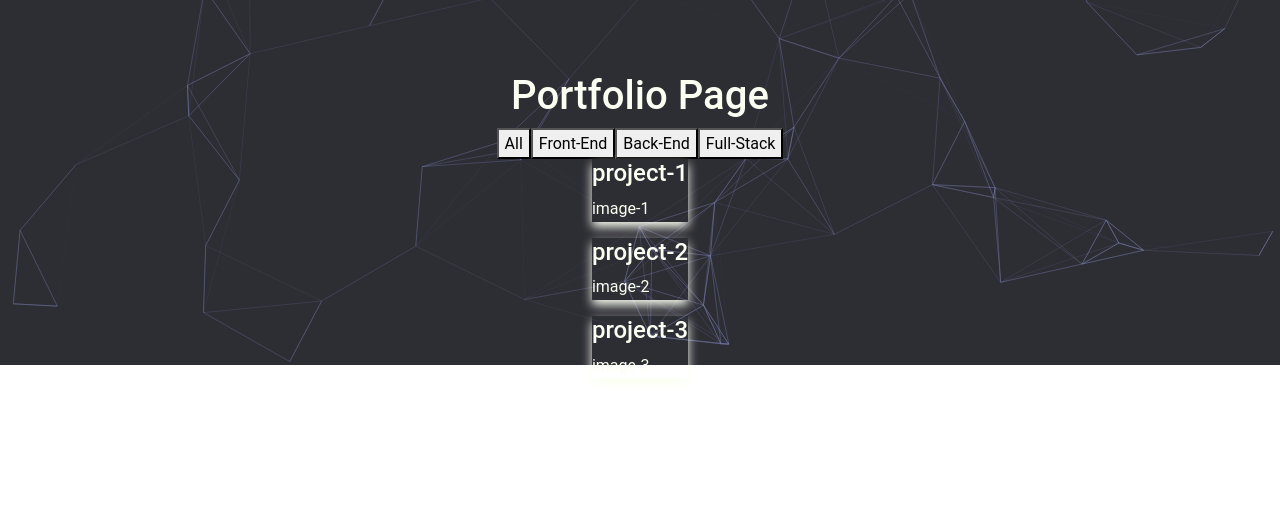
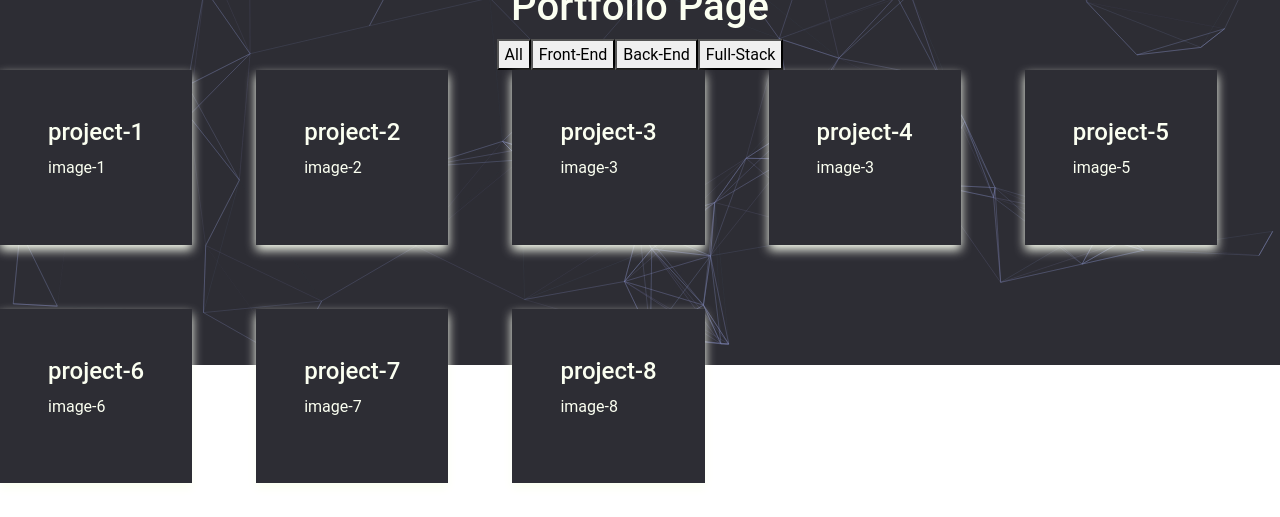
Before and after one commit to JaQwae/portfolio-page, a React (Vite) app: page /portfolio in a window 1280 px wide. Shown: the part 435-952 px from the top of the page. Built offline with nearby package versions, Linux system fonts and the light colour scheme.

Commit message:
map inserted on the about me page

```diff
--- a/src/App.css
+++ b/src/App.css
@@ -109,11 +109,35 @@
     color: var(--tertiary-light-color);
 }
 
-/* ---Portfolio Page--- */
-.singleProject {
+/* ---About Me Page--- */
+
+.about-me-location-content-container{
+    display: flex;
+}
+
+.location-map{
+    height: 20rem;
     box-shadow: var(--box-shadow-format);
 }
 
+/* ---Portfolio Page--- */
+.singleProject {
+    background-color: var(--primary-dark-color);
+    box-shadow: var(--box-shadow-format);
+    padding: 3rem;
+    /* margin: 2rem; */
+}
+
+.singleProject:hover{
+    background-image: linear-gradient(45deg, var(--primary-dark-color), var(--secondary-dark-color) 100%);
+}
+
+.project-container{
+    display: flex;
+    flex-wrap: wrap;
+    gap: 4rem;
+    /* margin: 5rem; */
+}
 /* ---Resume Page--- */
 
 .resume-page{
--- a/src/components/pages/AboutMe.jsx
+++ b/src/components/pages/AboutMe.jsx
@@ -7,13 +7,19 @@ const AboutMe = () => {
                 </section>
                 <section id='about-me-introduction-container'>
                 </section>
-                <section id='about-me-skill-section-container'>
-                </section>
                 <section id='about-me-education-container'>
                 </section>
                 <section id='about-me-interest-container'>
                 </section>
                 <section id='about-me-location-container'>
+                    <h3>Location</h3>
+                    <div className="about-me-location-content-container">
+                        <iframe className='location-map' src="https://www.google.com/maps/embed?pb=!1m18!1m12!1m3!1d220448.6973139907!2d-97.89582413511677!3d30.30798270626543!2m3!1f0!2f0!3f0!3m2!1i1024!2i768!4f13.1!3m3!1m2!1s0x8644b599a0cc032f%3A0x5d9b464bd469d57a!2sAustin%2C%20TX!5e0!3m2!1sen!2sus!4v1677383731672!5m2!1sen!2sus" allowFullScreen="" loading="lazy" referrerPolicy="no-referrer-when-downgrade"></iframe>
+                        <div className="location-information">
+                            <h6>Located in: Austin</h6>
+                            <h6>Open to Relocate: Yes</h6>
+                        </div>
+                    </div>
                 </section>
             </div>
         </div>
--- a/src/components/portfolio-data/data.js
+++ b/src/components/portfolio-data/data.js
@@ -3,7 +3,8 @@ export const data = [
         id: 1,
         category: "front-end",
         title: "project-1",
-        image: "image-1"
+        image: "image-1",
+        gitHub: "link-1"
     },
     {
         id: 2,
@@ -16,5 +17,35 @@ export const data = [
         category: "full-stack",
         title: "project-3",
         image: "image-3"
+    },
+    {
+        id: 4,
+        category: "full-stack",
+        title: "project-4",
+        image: "image-3"
+    },
+    {
+        id: 5,
+        category: "front-end",
+        title: "project-5",
+        image: "image-5"
+    },
+    {
+        id: 6,
+        category: "front-end",
+        title: "project-6",
+        image: "image-6"
+    },
+    {
+        id: 7,
+        category: "front-end",
+        title: "project-7",
+        image: "image-7"
+    },
+    {
+        id: 8,
+        category: "front-end",
+        title: "project-8",
+        image: "image-8"
     }
 ]
```
